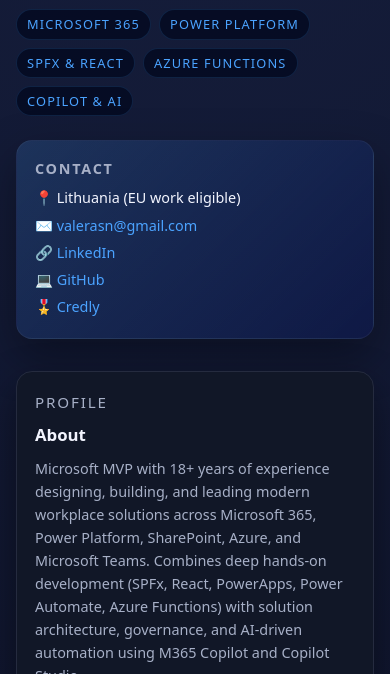
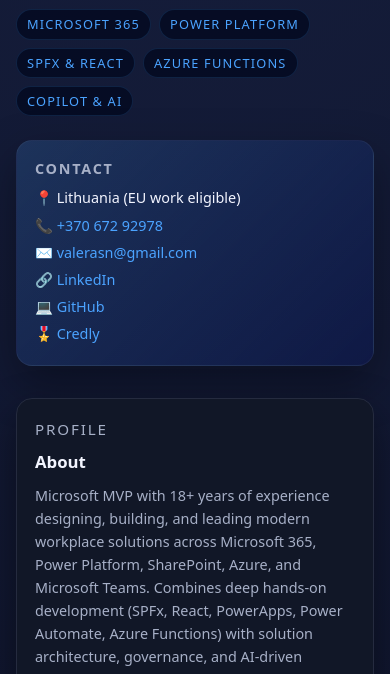
Before and after one commit to ValerasNarbutas/profileCV, a plain HTML site: page index.html in a window 390 px wide. Shown: the part 170-844 px from the top of the page. Drawn offline with Linux system fonts and the light colour scheme.

Commit message:
Add phone contact information to index.html

```diff
--- a/index.html
+++ b/index.html
@@ -308,6 +308,7 @@
       <address class="contact">
         <div class="contact-title">Contact</div>
         <div class="contact-item">📍 Lithuania (EU work eligible)</div>
+        <div class="contact-item">📞 <a href="tel:+37067292978" aria-label="Call Valeras Narbutas">+370 672 92978</a></div>
         <div class="contact-item">✉️ <a href="mailto:valerasn@gmail.com" aria-label="Email Valeras Narbutas">valerasn@gmail.com</a></div>
         <div class="contact-item">🔗 <a href="https://www.linkedin.com/in/valerasnarbutas" target="_blank" rel="noopener noreferrer" aria-label="LinkedIn Profile">LinkedIn</a></div>
         <div class="contact-item">💻 <a href="https://github.com/ValerasNarbutas" target="_blank" rel="noopener noreferrer" aria-label="GitHub Profile">GitHub</a></div>
```
